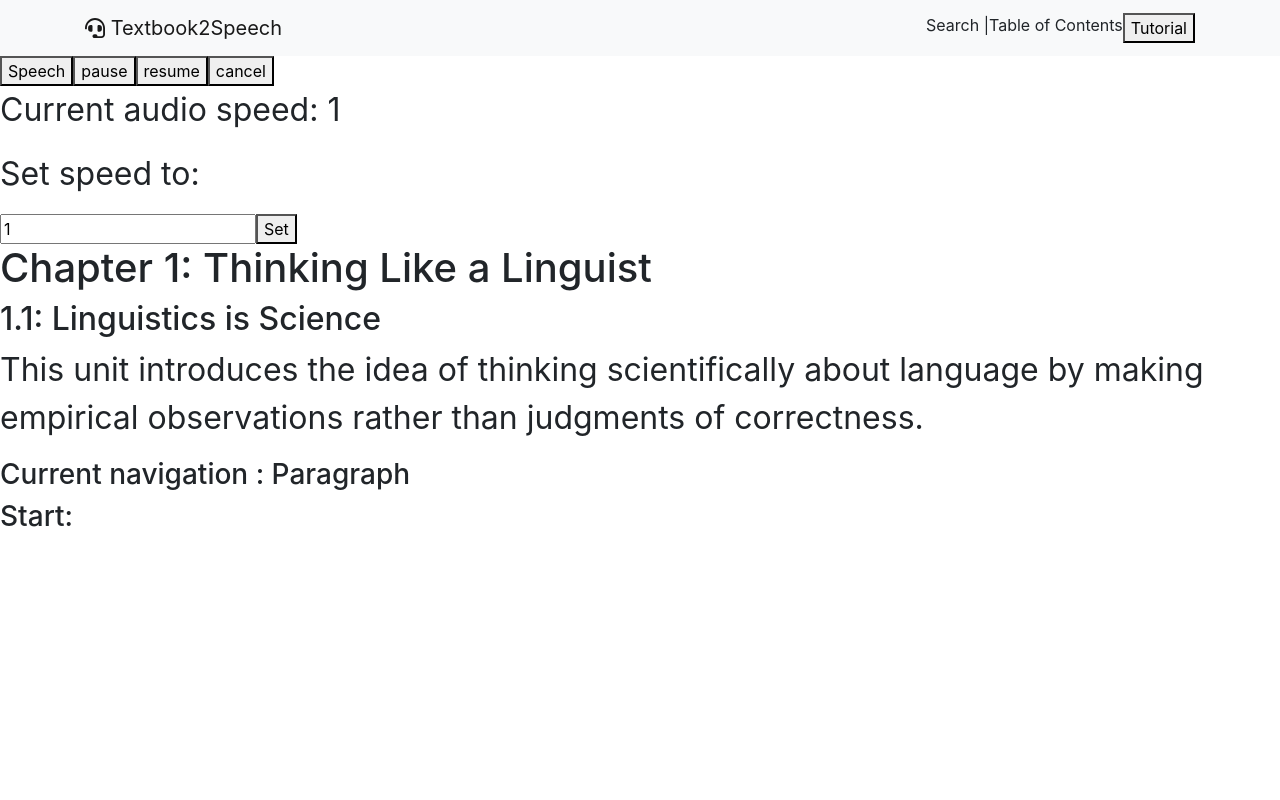
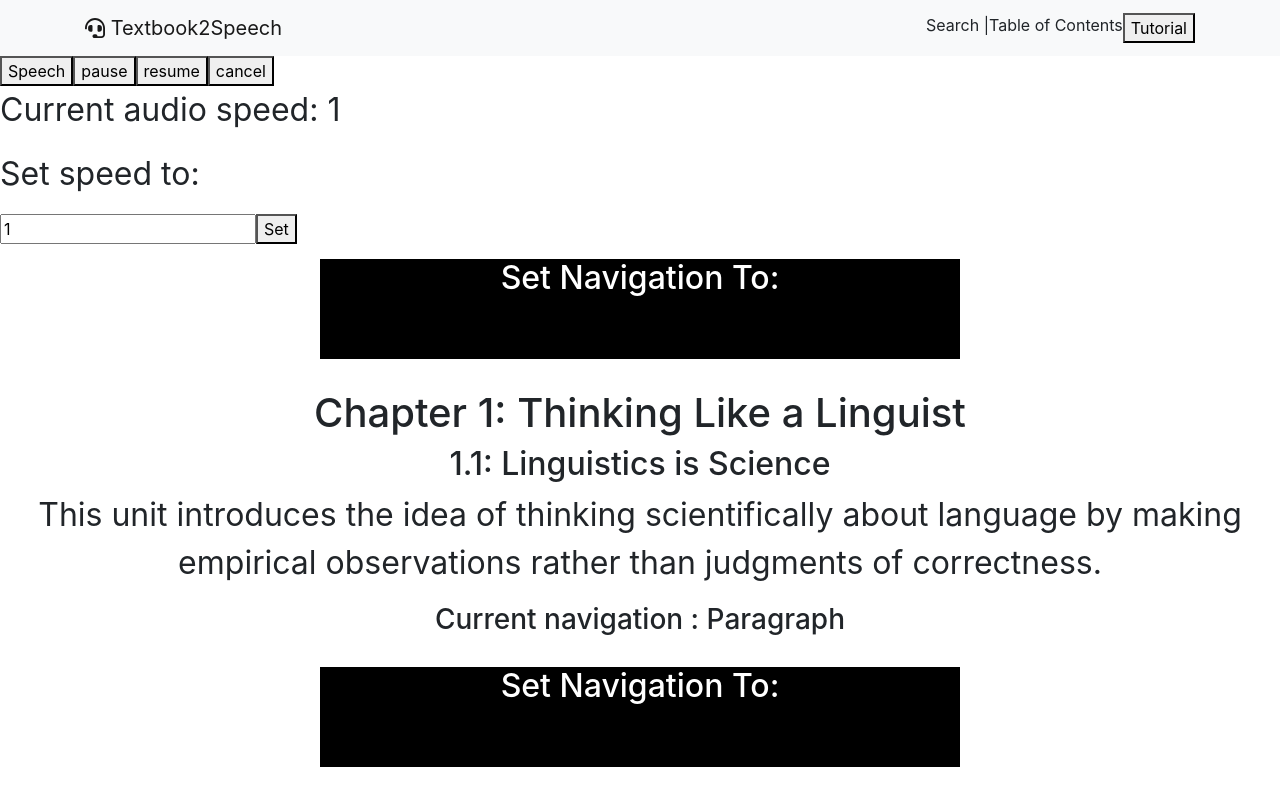
Before and after one commit to FrankSu1996/Textbook2Speech, a React (Create React App) app in the folder client/: page /dashboard in a window 1280 px wide. Built offline with nearby package versions, Linux system fonts and the light colour scheme; the HTML template or start-up script is replaced by a standard one.

Commit message:
preliminary styling for dashboard

```diff
--- a/client/src/components/dashboard/dashboard.jsx
+++ b/client/src/components/dashboard/dashboard.jsx
@@ -1,6 +1,7 @@
 import React, {Component} from 'react';
 import Textbook from '../../textbook/textbook';
 import Tutorial from '../Tutorial';
+import styles from './dashboard.module.css';
 
 const NAVIGATION = {
   PARAGRAPH: 0,
@@ -83,17 +84,10 @@ class Dashboard extends Component {
   //until another functionality key is pressed
   startSpeechHandler = config => {
     speechSynthesis.cancel();
-    // let currentSubChap = this.state.subChapterNumber;
-    // //loop through all subchapters in current chapter
-    // for (
-    //   let i = currentSubChap;
-    //   i < this.getCurrentChapter().subchapters.length;
-    //   i++
-    // ) {
-    //   this.readAllParagraphsInSubchapter(i, config);
-    // }
-    //this.readAllParagraphsInSubchapter(0, config);
-    this.readAllParagraphsInSubchapter(0, config);
+    this.readAllParagraphsInSubchapter(
+      this.state.subChapterNumber,
+      this.state.audioConfig
+    );
   };
 
   //function to read all paragraphs in given subchapter
@@ -463,9 +457,6 @@ class Dashboard extends Component {
     return (
       <React.Fragment>
         <button
-          //onClick={() =>
-          //  this.speech(this.state.currentTextToRead, this.state.audioConfig)
-          //}
           onClick={() =>
             this.readAllParagraphsInSubchapter(
               this.state.subChapterNumber,
@@ -488,7 +479,14 @@ class Dashboard extends Component {
         <button onClick={e => this.setAudioSpeed(this.state.audioConfig)}>
           Set
         </button>
-        <div>
+
+        {/* Div for the up arrow */}
+        <div className={styles.UpArrowDiv}>
+          <h2>Set Navigation To: </h2>
+        </div>
+
+        {/* Div for the textbook text */}
+        <div className={styles.TextbookDiv}>
           <h1>{chapterName}</h1>
           <h2>{subChapterName}</h2>
           <p>{text}</p>
@@ -496,7 +494,11 @@ class Dashboard extends Component {
           {this.state.showTutorial ? (
             <Tutorial closePopup={this.toggleTutorial.bind(this)} />
           ) : null}
-          <h3>Start: {this.props.start} </h3>
+        </div>
+
+        {/* Div for the up arrow */}
+        <div className={styles.DownArrowDiv}>
+          <h2>Set Navigation To: </h2>
         </div>
       </React.Fragment>
     );
--- /dev/null
+++ b/client/src/components/dashboard/dashboard.module.css
@@ -0,0 +1,26 @@
+.UpArrowDiv {
+  width: 50%;
+  margin: auto;
+  height: 100px;
+  background-color: black;
+  color: white;
+  margin-top: 15px;
+  margin-bottom: 30px;
+  text-align: center;
+}
+
+.DownArrowDiv {
+  width: 50%;
+  margin: auto;
+  height: 100px;
+  background-color: black;
+  color: white;
+  margin-top: 30px;
+  margin-bottom: 15px;
+  text-align: center;
+}
+
+.TextbookDiv {
+  width: 100%;
+  text-align: center;
+}
```
